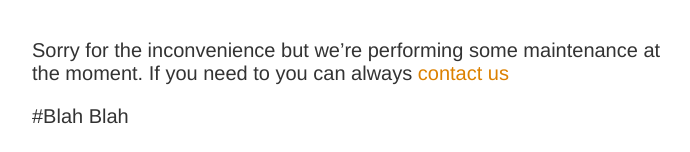
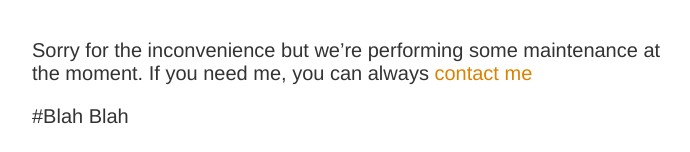
Before and after one commit to iamkavishka/iamkavishka.github.io, a plain HTML site: page index.html in a window 1280 px wide. Shown: the part 219-371 px from the top of the page, without its empty margins (283-973 px from the left). Drawn offline with Linux system fonts and the light colour scheme.

Commit message:
Update index.html

```diff
--- a/index.html
+++ b/index.html
@@ -11,7 +11,7 @@
 <article>
     <h1>We&rsquo;ll be back soon!</h1>
     <div>
-Sorry for the inconvenience but we&rsquo;re performing some maintenance at the moment. If you need to you can always <a href="https://wa.me/+94779218324">contact us</a></p>
+Sorry for the inconvenience but we&rsquo;re performing some maintenance at the moment. If you need me, you can always <a href="https://wa.me/+94779218324">contact me</a></p>
         #Blah Blah</p>
     </div>
 </article>
```
